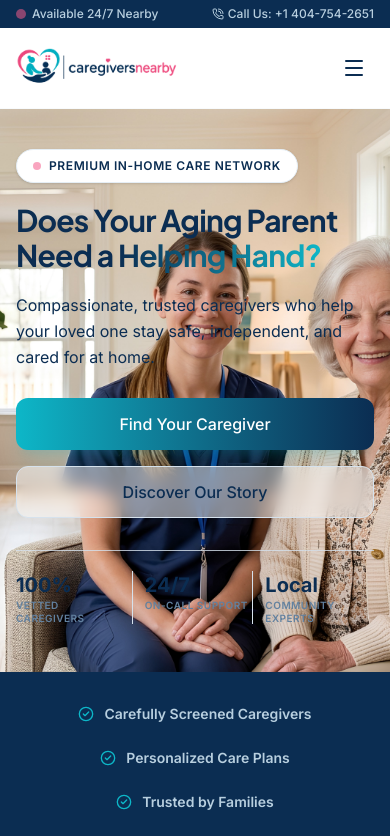
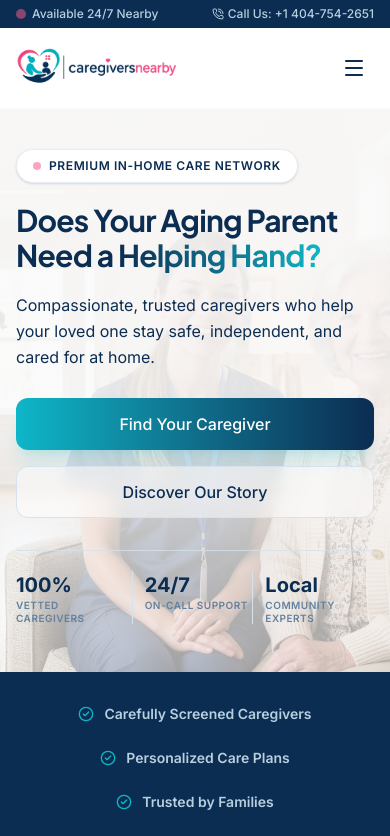
Before and after one commit to arrowheaddigitalagency-cmyk/caregiversnearby, a Next.js app: page / in a window 390 px wide. Shown: the top 836 px of the page. Built offline with nearby package versions, Linux system fonts and the light colour scheme.

Commit message:
fix(mobile): add hero section gradient overlay for improved mobile legibility

```diff
--- a/src/app/page.tsx
+++ b/src/app/page.tsx
@@ -138,6 +138,8 @@
             className="object-cover object-[80%_30%] sm:object-[82%_25%] lg:object-[85%_20%] xl:object-[88%_20%]"
             priority
           />
+          {/* Mobile Top-to-Bottom Gradient Overlay */}
+          <div className="absolute inset-0 bg-gradient-to-b from-[#FAFAFA]/95 via-[#FAFAFA]/90 to-[#FAFAFA]/65 lg:hidden z-10"></div>
           {/* Desktop Left-to-Right Fade */}
           <div className="absolute inset-0 bg-gradient-to-r from-[#FAFAFA] via-[#FAFAFA] via-50% to-transparent to-62% z-10 hidden lg:block w-full"></div>
         </div>
```
Also changed, not shown: public/images/hero/hero-trust.png (deleted).
